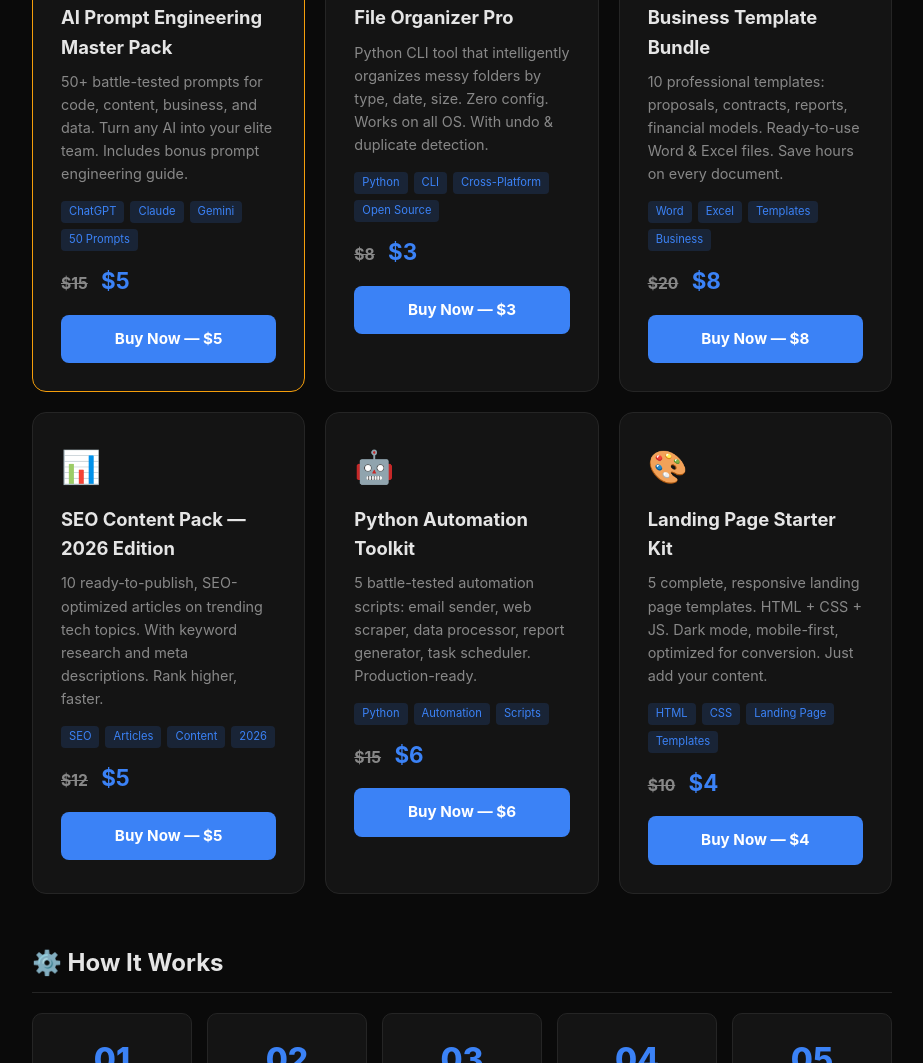
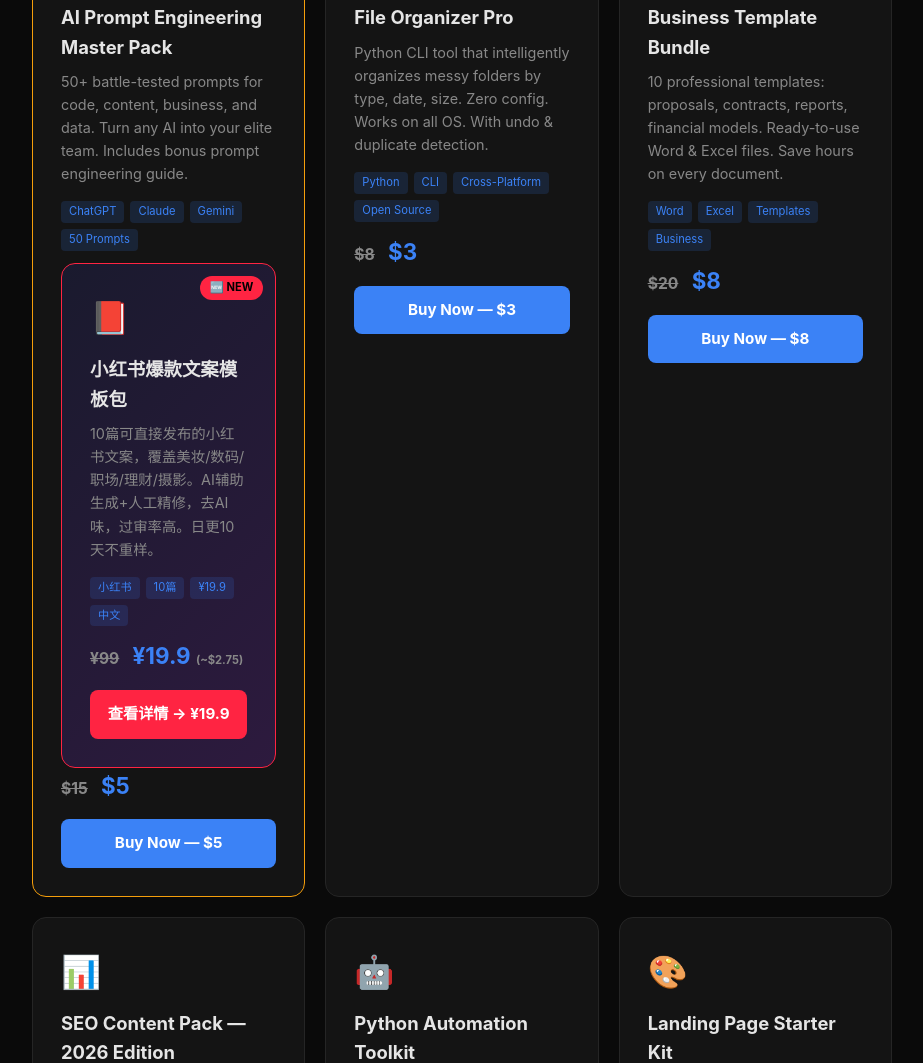
Before and after one commit to godget-tech/aibusinesscorps-storefront, a plain HTML site: page index.html in a window 1280 px wide. Shown: the part 654-1717 px from the top of the page, without its empty margins (178-1101 px from the left). Drawn offline with Linux system fonts and the light colour scheme; no server answers.

Commit message:
Add Xiaohongshu content product - 10 templates ¥19.9

```diff
--- a/index.html
+++ b/index.html
@@ -172,6 +172,22 @@
       <div class="prod-tags">
         <span>ChatGPT</span><span>Claude</span><span>Gemini</span><span>50 Prompts</span>
       </div>
+
+    <div class="product-card featured" style="background:linear-gradient(135deg,#1a1a2e,#2d1a3e);border-color:#FF2442;">
+      <span class="featured-badge" style="background:#FF2442;">🆕 NEW</span>
+      <div class="icon">📕</div>
+      <h3>小红书爆款文案模板包</h3>
+      <p>10篇可直接发布的小红书文案，覆盖美妆/数码/职场/理财/摄影。AI辅助生成+人工精修，去AI味，过审率高。日更10天不重样。</p>
+      <div class="prod-tags">
+        <span>小红书</span><span>10篇</span><span>¥19.9</span><span>中文</span>
+      </div>
+      <div class="price"><s>¥99</s> ¥19.9 <span style="font-size:.5em;color:var(--dim)">(~$2.75)</span></div>
+      <a class="btn-buy" href="xhs-content.html" style="background:#FF2442;">
+        查看详情 → ¥19.9
+      </a>
+    </div>
+
+
       <div class="price"><s>$15</s> $5</div>
       <a class="btn-buy" href="https://buy.stripe.com/buy/prompt-pack" id="buy-prompt-pack">
         Buy Now — $5
```
